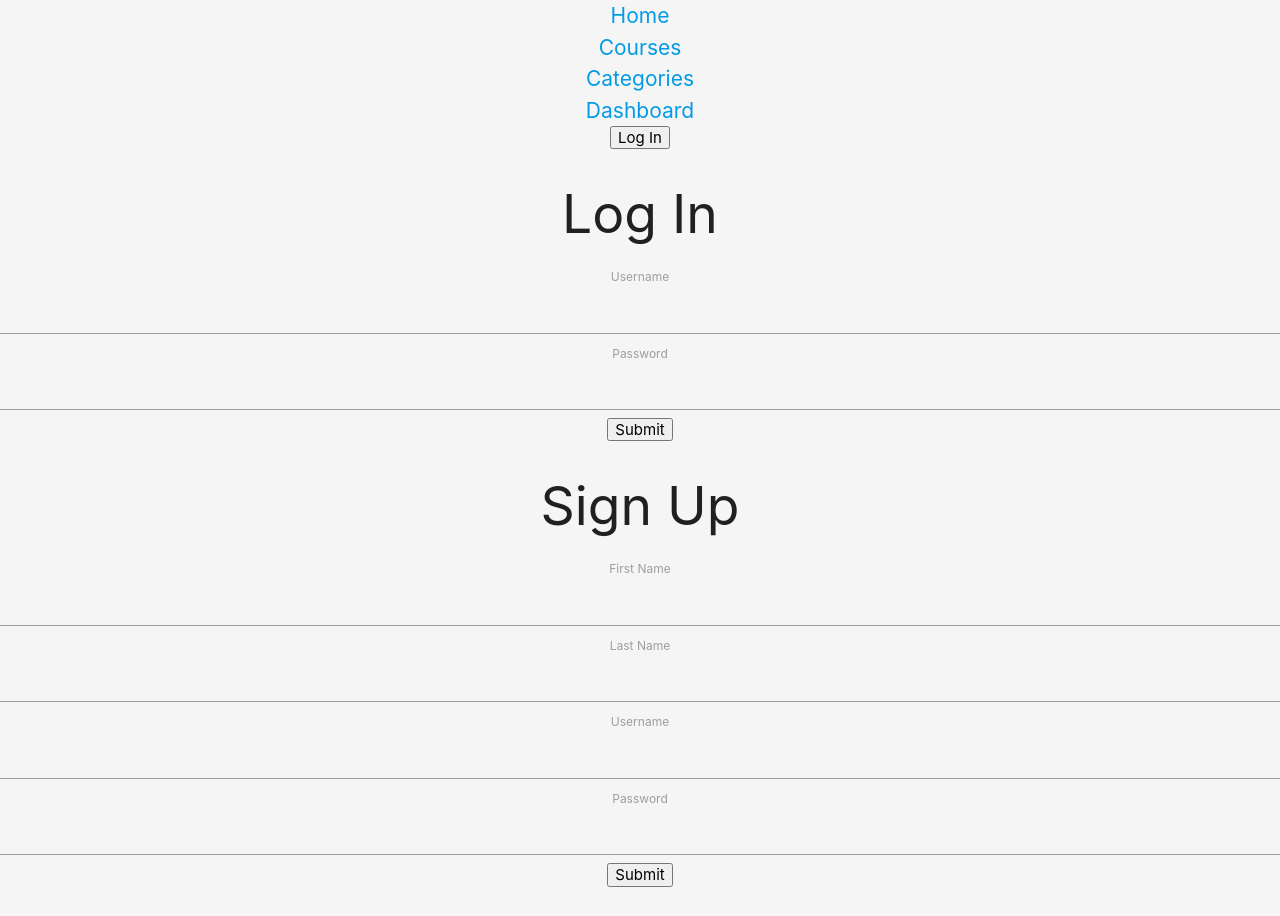
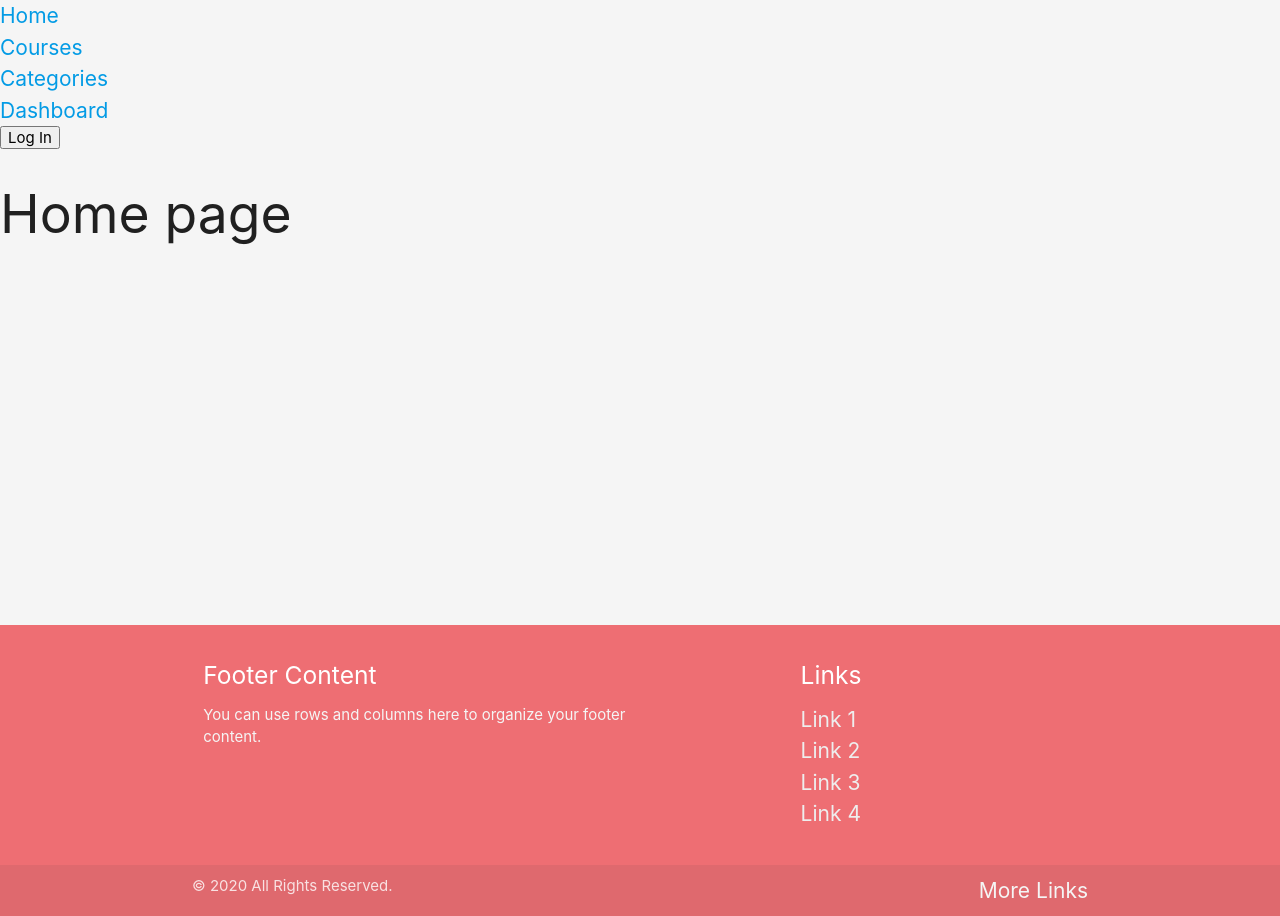
Before and after one commit to mahamahmood/courses_for_her_client, a React (Create React App) app: page / in a window 1280 px wide. Before the commit the page ends 887 px from the top, so only its background shows below. Built offline with nearby package versions, Linux system fonts and the light colour scheme; no server answers.

Commit message:
added footer to layout and added layout to all app page

```diff
--- a/src/App.js
+++ b/src/App.js
@@ -7,6 +7,7 @@ import CourseShow from './components/courses/CourseShow.js';
 import Categories from './components/categories/Categories.js';
 import CategoryViewCourses from './components/categories/CategoryViewCourses.js';
 import Dashboard from './components/dashboard/Dashboard.js';
+import Home from './components/static/Home.js';
 
 // require('dotenv').config();
 
@@ -48,7 +49,7 @@ function App() {
     {
       path: '/',
       exact: true,
-      component: LoginPage,
+      component: Home,
       key: 'default'
     }
   ];
--- a/src/components/categories/Categories.js
+++ b/src/components/categories/Categories.js
@@ -2,6 +2,7 @@ import React, { useState, useEffect } from 'react';
 import { server } from '../../setting.js';
 import CategoryCard from './CategoryCard.js';
 import './category.css';
+import Layout from '../layout/Layout.js';
 
 function Categories(props) {
     const [categories, setCategories] = useState([]);
@@ -25,12 +26,14 @@ function Categories(props) {
     }, []);
 
     return (
-        <div className="container">
-            <h2 className="cateogry-main">Explore Courses by Category</h2>
-            {categories.length > 0 && categories.map((category, idx)=> {
-                return <CategoryCard key={idx} category={category} />
-            })}
-        </div>
+        <Layout>
+            <div className="container">
+                <h2 className="cateogry-main">Explore Courses by Category</h2>
+                {categories.length > 0 && categories.map((category, idx) => {
+                    return <CategoryCard key={idx} category={category} />
+                })}
+            </div>
+        </Layout>
     )
 };
 
--- a/src/components/categories/CategoryViewCourses.js
+++ b/src/components/categories/CategoryViewCourses.js
@@ -3,6 +3,7 @@ import { server } from '../../setting.js';
 import axios from 'axios';
 import { Link } from 'react-router-dom';
 import './category.css';
+import Layout from '../layout/Layout.js';
 
 function CategoryViewCourses(props) {
     const [category, updateCategory] = useState({});
@@ -21,6 +22,7 @@ function CategoryViewCourses(props) {
     }, []);
 
     return (
+        <Layout>
             <div className="container">
                 <div><Link to={'/categories'}>Back to All Categories</Link></div>
                 <h3 className="cateogry-main">Category: {category.name}</h3>
@@ -50,6 +52,7 @@ function CategoryViewCourses(props) {
                         <div></div>
                     )}
             </div>
+        </Layout>
     )
 
 };
--- a/src/components/courses/CourseShow.js
+++ b/src/components/courses/CourseShow.js
@@ -4,6 +4,7 @@ import axios from 'axios';
 import { Link } from 'react-router-dom';
 import CourseEnrollment from './CourseEnrollment.js';
 import '../courses/courses.css';
+import Layout from '../layout/Layout.js';
 
 function CourseShow(props) {
     const [course, updateCourse] = useState({});
@@ -22,6 +23,7 @@ function CourseShow(props) {
     }, []);
 
     return (
+        <Layout>
             <div className="container">
                 {Object.keys(course).length > 0 ? (
                     <div>
@@ -54,6 +56,7 @@ function CourseShow(props) {
                         <div></div>
                     )}
             </div>
+        </Layout>
     )
 
 };
--- a/src/components/courses/Courses.js
+++ b/src/components/courses/Courses.js
@@ -3,6 +3,7 @@ import { server } from '../../setting.js';
 import CourseCard from './CourseCard.js';
 import 'materialize-css/dist/css/materialize.min.css'
 import './courses.css';
+import Layout from '../layout/Layout.js';
 
 function Courses(props) {
     const [courses, setCourses] = useState([]);
@@ -26,6 +27,7 @@ function Courses(props) {
     }, []);
 
     return (
+        <Layout>
             <div className="container">
                 <h3 className="courses-main">Explore All Courses</h3>
                 {courses.length > 0 && courses.map((course, idx) => {
@@ -33,6 +35,7 @@ function Courses(props) {
 
                 })}
             </div>
+        </Layout>
     )
 }
 
--- a/src/components/dashboard/Dashboard.js
+++ b/src/components/dashboard/Dashboard.js
@@ -25,6 +25,7 @@ function Dashboard(props) {
     // }, [userState.loggedIn]);
 
     return (
+        <>
         <Layout>
             <div>
                 <h1>Dashboard</h1>
@@ -42,6 +43,7 @@ function Dashboard(props) {
                 </div> */}
             </div>
         </Layout>
+        </>
     );
 };
 
--- /dev/null
+++ b/src/components/layout/Footer.js
@@ -0,0 +1,36 @@
+import React from 'react';
+import '../main.css';
+
+function Footer(props) {
+    return (
+        <div className="footer">
+            <footer className="page-footer">
+                <div className="container">
+                    <div className="row">
+                        <div className="col l6 s12">
+                            <h5 className="white-text">Footer Content</h5>
+                            <p className="grey-text text-lighten-4">You can use rows and columns here to organize your footer content.</p>
+                        </div>
+                        <div className="col l4 offset-l2 s12">
+                            <h5 className="white-text">Links</h5>
+                            <ul>
+                                <li><a className="grey-text text-lighten-3" href="#!">Link 1</a></li>
+                                <li><a className="grey-text text-lighten-3" href="#!">Link 2</a></li>
+                                <li><a className="grey-text text-lighten-3" href="#!">Link 3</a></li>
+                                <li><a className="grey-text text-lighten-3" href="#!">Link 4</a></li>
+                            </ul>
+                        </div>
+                    </div>
+                </div>
+                <div className="footer-copyright">
+                    <div className="container">
+                        © 2020 All Rights Reserved.
+            <a className="grey-text text-lighten-4 right" href="#!">More Links</a>
+                    </div>
+                </div>
+            </footer>
+        </div>
+    )
+};
+
+export default Footer;
--- a/src/components/layout/Layout.js
+++ b/src/components/layout/Layout.js
@@ -3,6 +3,8 @@ import { server } from '../../setting.js';
 import { UserContext } from '../../context/ContextStore.js';
 import { withRouter } from 'react-router-dom';
 import axios from 'axios';
+import Footer from './Footer';
+import '../main.css';
 // import jwt_decode from 'jwt-decode';
 
 
@@ -82,6 +84,7 @@ function Layout(props) {
             <div>
                 {props.children}
             </div>
+            <Footer />
         </div>
     )
 };
--- a/src/components/main.css
+++ b/src/components/main.css
@@ -1,3 +1,14 @@
 body {
+    display: flex;
+    min-height: 100vh;
+    flex-direction: column;
     background-color: whitesmoke;
+  }
+
+main {
+    flex: 1 0 auto;
 }
+
+.footer{
+    padding-top: 360px;
+}
--- /dev/null
+++ b/src/components/static/Home.js
@@ -0,0 +1,14 @@
+import React from 'react';
+import Layout from '../layout/Layout.js';
+
+function Home(props) {
+    return (
+        <>
+            <Layout>
+                <h2>Home page</h2>
+            </Layout>
+        </>
+    )
+};
+
+export default Home;
```
Lines whose indentation alone changed are shown as unchanged.
